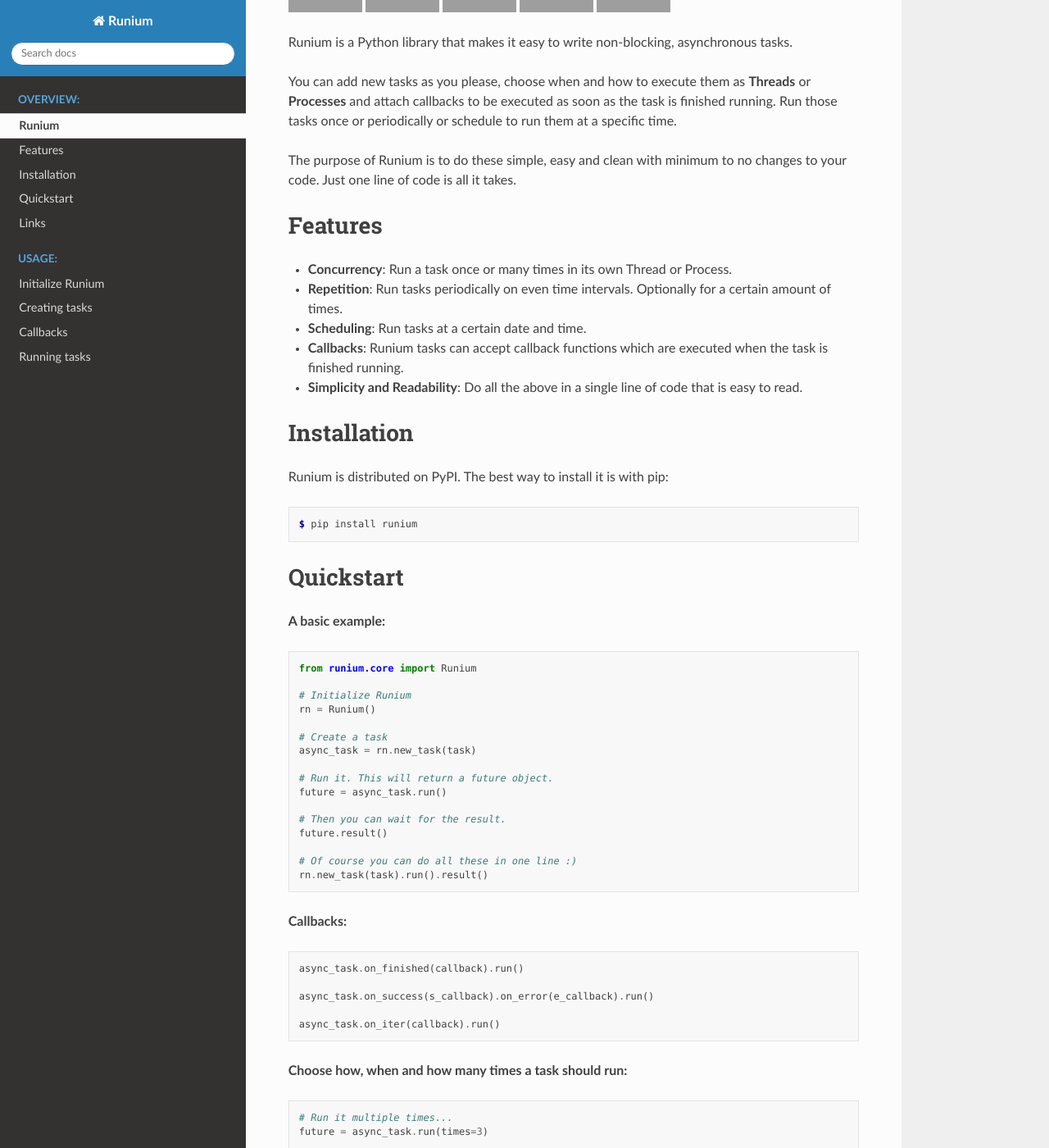
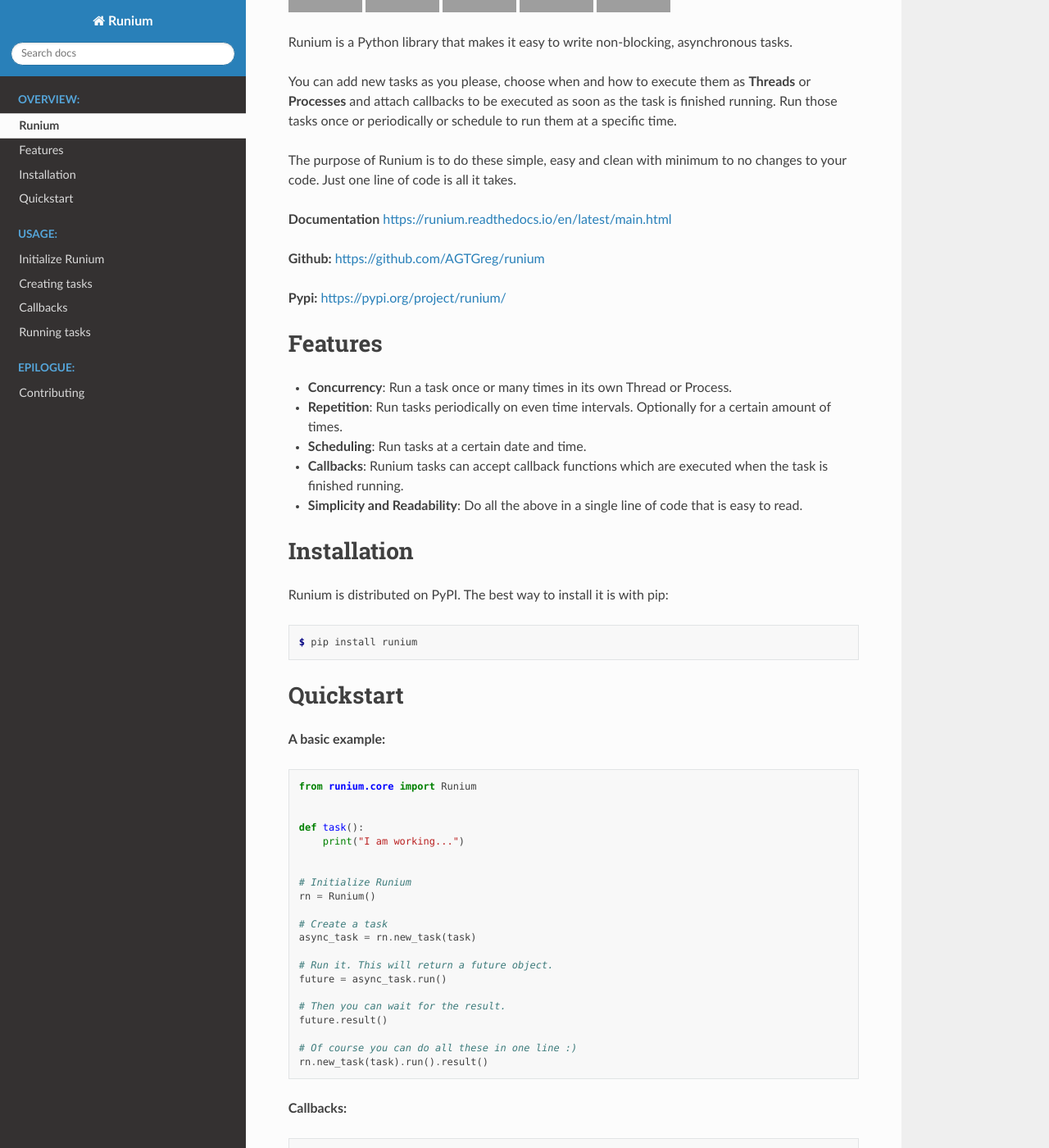
Before and after one commit to AGTGreg/runium, a Sphinx documentation site: the page built from docs/source/main.rst, in a window 1280 px wide and 1400 px high, scrolled down 320 px. Shown: the whole window at 82% size. Built offline with Sphinx 7.4.7 and the Read the Docs theme 2.0.0, drawn with Linux system fonts in a browser that asks for light colours; some of the changed text lies outside the part shown; grey boxes are pictures that could not be loaded.

Commit message:
Initial commit of AUTHORS. Impovements in documentation.

```diff
--- a/docs/source/index.rst
+++ b/docs/source/index.rst
@@ -19,3 +19,9 @@
       Creating tasks <creating_tasks.rst>
       Callbacks <callbacks.rst>
       Running tasks <running_tasks.rst>
+
+.. toctree::
+   :maxdepth: 2
+   :caption: Epilogue:
+
+      Contributing <contributing.rst>
--- a/docs/source/intro.rst
+++ b/docs/source/intro.rst
@@ -31,3 +31,9 @@
 
 The purpose of Runium is to do these simple, easy and clean with minimum to
 no changes to your code. Just one line of code is all it takes.
+
+**Documentation** `https://runium.readthedocs.io/en/latest/main.html <https://runium.readthedocs.io/en/latest/main.html>`_
+
+**Github:** `https://github.com/AGTGreg/runium <https://github.com/AGTGreg/runium>`_
+
+**Pypi:** `https://pypi.org/project/runium/ <https://pypi.org/project/runium/>`_
--- a/docs/source/links.rst
+++ /dev/null
@@ -1,8 +0,0 @@
-Links
-=====
-
-**Documentation** `https://runium.readthedocs.io/en/latest/main.html <https://runium.readthedocs.io/en/latest/main.html>`_
-
-**Github:** `https://github.com/AGTGreg/runium <https://github.com/AGTGreg/runium>`_
-
-**Pypi:** `https://pypi.org/project/runium/ <https://pypi.org/project/runium/>`_
--- a/docs/source/main.rst
+++ b/docs/source/main.rst
@@ -5,5 +5,3 @@
 .. include:: installation.rst
 
 .. include:: quickstart.rst
-
-.. include:: links.rst
--- a/docs/source/quickstart.rst
+++ b/docs/source/quickstart.rst
@@ -6,6 +6,11 @@
 .. code-block:: python
 
     from runium.core import Runium
+
+
+    def task():
+        print("I am working...")
+
 
     # Initialize Runium
     rn = Runium()
```
Also changed, not shown: README.rst (+14 -8 lines), docs/source/contributing.rst (added, +84 -0 lines), 1 other file.
